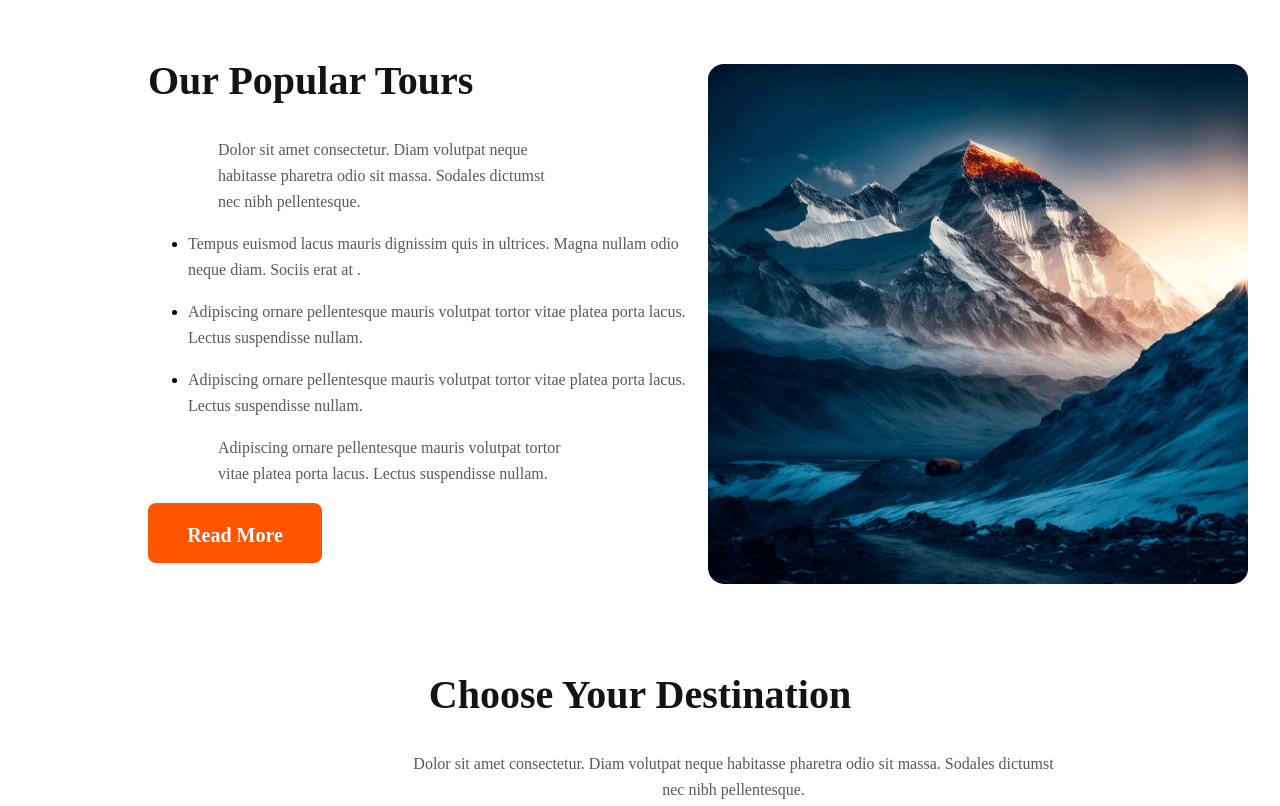
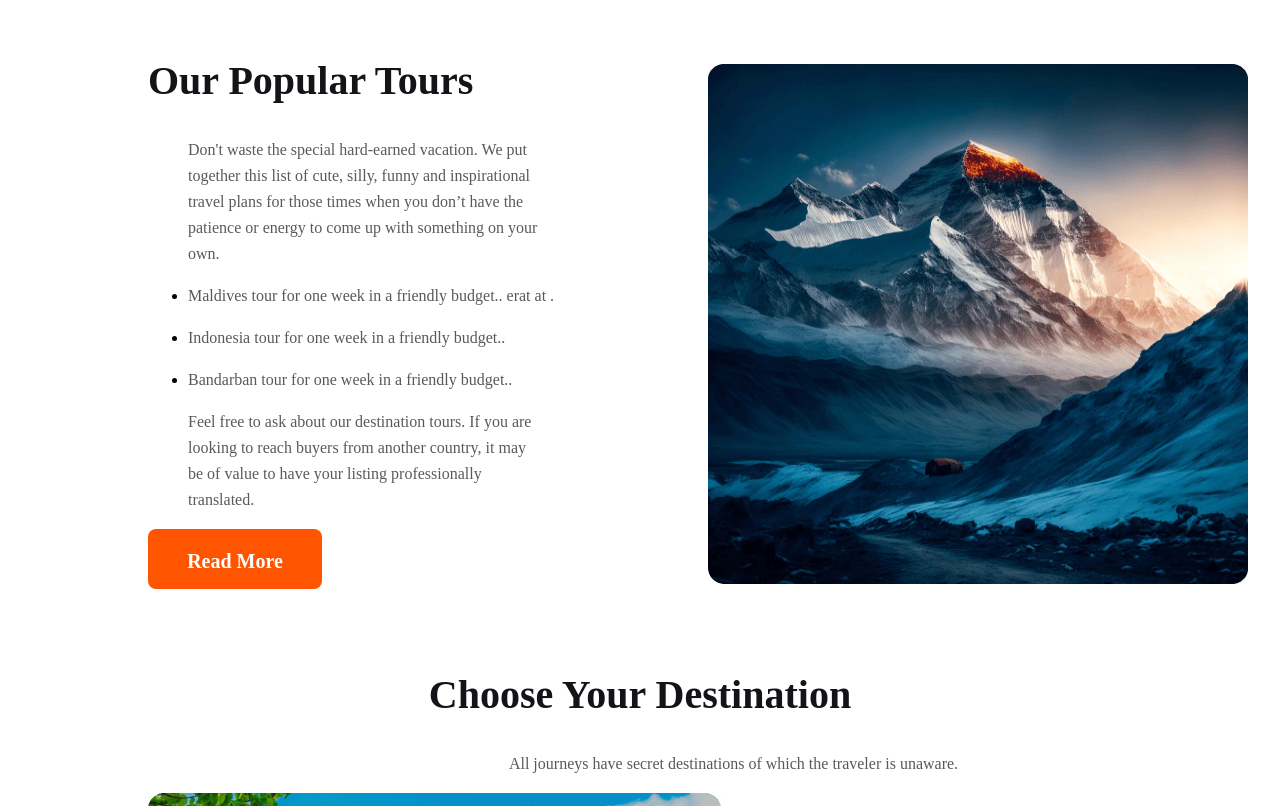
Before and after one commit to aynururme/dream-the-destination-tour, a plain HTML site: page index.html in a window 1280 px wide. Shown: the part 740-1546 px from the top of the page. Drawn offline with Linux system fonts and the light colour scheme.

Commit message:
extra review  section done

```diff
--- a/index.html
+++ b/index.html
@@ -56,27 +56,24 @@
         <div class="popular-tours">
             <div class="tour-details">
                 <h2 class="title">Our Popular Tours</h2>
-                <p class="description">Dolor sit amet consectetur. Diam volutpat neque habitasse pharetra odio sit
-                    massa. Sodales dictumst nec nibh pellentesque.</p>
+                <p class="description">Don't waste the special hard-earned vacation. We put together this list of cute,
+                    silly, funny
+                    and inspirational travel plans for those times when you don’t have the patience or
+                    energy to come up with something on your own.</p>
                 <ul>
                     <li>
-                        <p class="list-1">Tempus euismod lacus mauris dignissim quis in ultrices. Magna nullam odio
-                            neque diam. Sociis
+                        <p class="list-1">Maldives tour for one week in a friendly budget..
                             erat at .</p>
                     </li>
                     <li>
-                        <p class="list-1">Adipiscing ornare pellentesque mauris volutpat tortor vitae platea porta
-                            lacus. Lectus
-                            suspendisse nullam.</p>
+                        <p class="list-1">Indonesia tour for one week in a friendly budget..</p>
                     </li>
                     <li>
-                        <p class="list-1">Adipiscing ornare pellentesque mauris volutpat tortor vitae platea porta
-                            lacus. Lectus
-                            suspendisse nullam.</p>
+                        <p class="list-1">Bandarban tour for one week in a friendly budget..</p>
                     </li>
                 </ul>
-                <p class="description">Adipiscing ornare pellentesque mauris volutpat tortor vitae platea porta lacus.
-                    Lectus suspendisse nullam.</p>
+                <p class="description">Feel free to ask about our destination tours. If you are looking to reach buyers
+                    from another country, it may be of value to have your listing professionally translated.</p>
                 <button class="read-more">
                     <p class="read-button">Read More</p>
                 </button>
@@ -87,8 +84,8 @@
         </div>
         <div class="choose-destination">
             <h2 class="destination-title">Choose Your Destination</h2>
-            <p class="destination-description">Dolor sit amet consectetur. Diam volutpat neque habitasse pharetra odio
-                sit massa. Sodales dictumst nec nibh pellentesque.</p>
+            <p class="destination-description">All journeys have secret destinations of which the traveler is unaware.
+            </p>
             <div class="image-container">
 
                 <div>
@@ -134,8 +131,7 @@
         <div class="why-choose-us">
             <!-- <div class="description-content"> -->
             <h2 class="choose-title">Why Choose Us</h2>
-            <p class="choose-description">Dolor sit amet consectetur. Diam volutpat neque habitasse pharetra odio
-                sit massa. Sodales dictumst nec nibh pellentesque.</p>
+            <p class="choose-description">We travel not to escape life but for life not to escape us. And to enjoy the every bit of life to the core of heart. </p>
             <div class="card-container">
 
                 <div class="card">
@@ -182,14 +178,14 @@
                     <h4 class="name">James Bond</h4>
                     <p class="place">Maldives</p>
                     <p class="date">23.05.2022</p>
-                    <p class="description">
+                    <p class=".review-description">
                         "Thank you very much for everything! Everything was very nice! Be sure to come to you again"</p>
                 </div>
                 <div class="review-card">
                     <h4 class="name">Agustin Fernandez</h4>
                     <p class="place">Indonesia</p>
                     <p class="date">23.05.2023</p>
-                    <p class="description">
+                    <p class=".review-description">
                         " The Rooms are very nice and everything was beautiful and so cool! Thank you for making the
                         holiday
                         so much special!!"</p>
@@ -233,8 +229,7 @@
             <h2 class="nav-title2">Dream <span class="tour-color2">Tour</span></h2>
 
         </div>
-        <p class="footer-description">Lorem ipsum dolor sit amet consectetur. Nulla sit viverra morbi vitae blandit
-            orci potenti vulputate. Leo erat maecenas vitae elementum ultricies nullam. </p>
+        <p class="footer-description">The biggest adventure you can take is the life of your dreams. </p>
         <div class="social-icon">
             <a href="#" class="fa fa-twitter"></a>
             <a href="#" class="fa fa-facebook"></a>
--- a/style.css
+++ b/style.css
@@ -251,6 +251,8 @@ background-color: #FF5400;
     line-height: 26px;
     /* 162.5% */
     width: 575px;
+    margin-left: 0px;
+    padding-left: 0px;
 }
 
 .list-1 {
@@ -606,7 +608,7 @@ background-color: #FF5400;
 
 }
 
-.description {
+.review-description {
     color: rgba(19, 19, 24, 0.70);
     /* text-align: center; */
     font-family: Mulish;
@@ -615,6 +617,7 @@ background-color: #FF5400;
     font-weight: 400;
     line-height: 26px;
     margin-left: 30px;
+    padding-left: 264px;
     /* 162.5% */
     /* width: 643px;
     padding-left: 264px;    */
```
